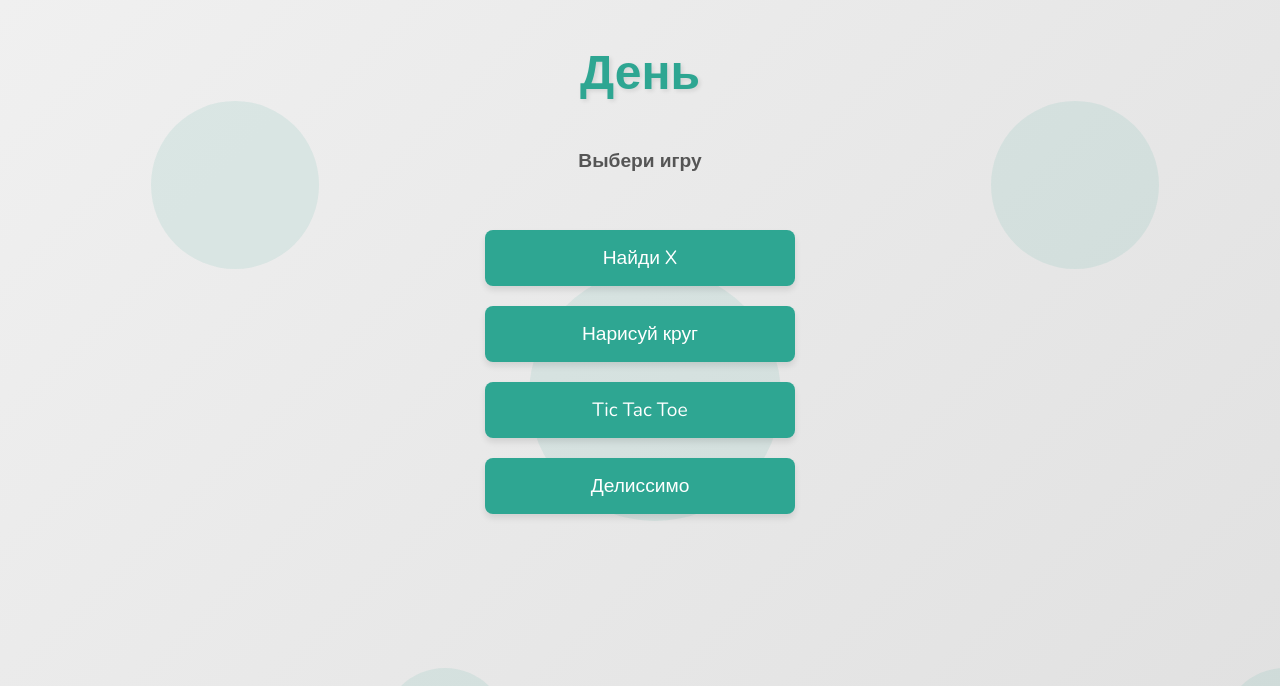
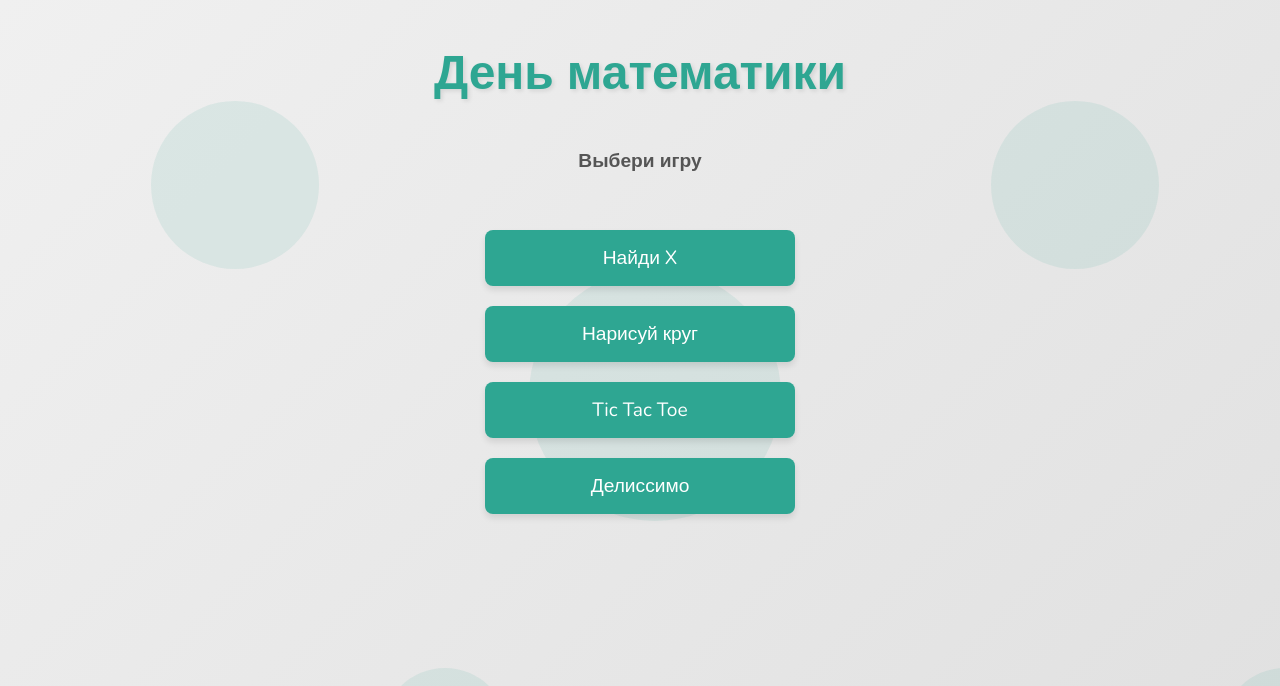
Before and after one commit to kr13t1/start, a plain HTML site: page index.html in a window 1280 px wide. Shown: the top 686 px of the page. Drawn offline with nearby package versions, Linux system fonts and the light colour scheme.

Commit message:
Update index.html

```diff
--- a/index.html
+++ b/index.html
@@ -145,7 +145,7 @@
     <img id="logo" src="logo.png" alt="Логотип">
 
     <!-- Заголовок и подзаголовок -->
-    <h1>День </h1>
+    <h1>День математики</h1>
     <h2>Выбери игру</h2>
 
     <!-- Контейнер с кнопками -->
```
